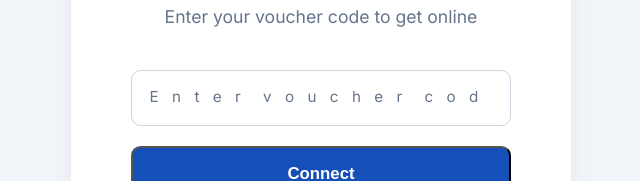
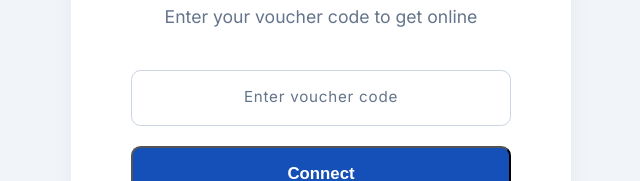
Before and after one commit to denistendo/Surflink, a React app in the folder frontend/: page / in a window 1280 px wide. Shown: the part 291-472 px from the top of the page, without its empty margins (319-959 px from the left). Built offline with nearby package versions, Linux system fonts and the light colour scheme; the HTML template or start-up script is replaced by a standard one.

Commit message:
feat: implement landing screen with voucher connection UI and bottom navigation bar

```diff
--- a/frontend/src/screens/LandingScreen.css
+++ b/frontend/src/screens/LandingScreen.css
@@ -96,14 +96,14 @@
   border-radius: 0.6rem;
   outline: none;
   font-family: monospace;
-  letter-spacing: 0.15em;
+  letter-spacing: 0.05em;
   color: var(--text-main);
   transition: border-color 0.2s, box-shadow 0.2s;
 }
 
 .ls-input::placeholder {
   color: #64748b;
-  letter-spacing: 0.3em;
+  letter-spacing: 0.05em;
   font-family: 'Inter', sans-serif;
   font-size: 0.95rem;
 }
--- a/frontend/src/screens/LandingScreen.jsx
+++ b/frontend/src/screens/LandingScreen.jsx
@@ -24,7 +24,7 @@ const LandingScreen = () => {
           <div className="ls-input-group">
             <input
               type="text"
-              placeholder="E n t e r  v o u c h e r  c o d e"
+              placeholder="Enter voucher code"
               className="ls-input"
             />
           </div>
```
